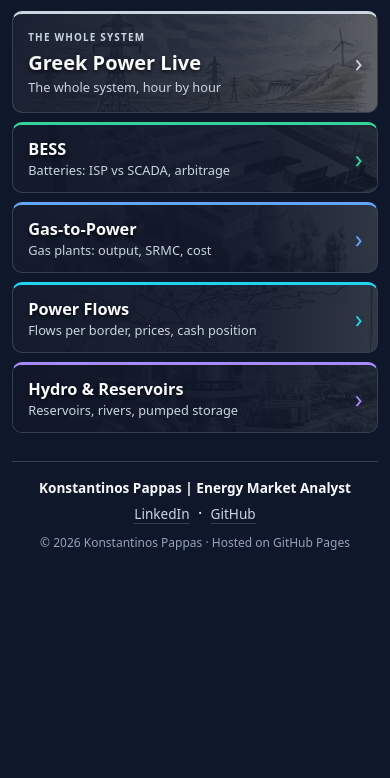
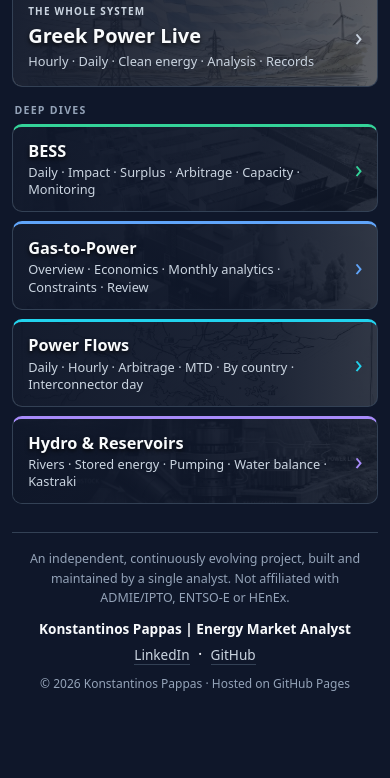
Before and after one commit to Kon-Pappas/kon-pappas.github.io, a plain HTML site: page index.html in a window 390 px wide. Shown: the part 66-844 px from the top of the page. Drawn offline with Linux system fonts and the light colour scheme; no server answers.

Commit message:
Add files via upload

```diff
--- a/index.html
+++ b/index.html
@@ -54,7 +54,7 @@
         .open { color: var(--a); font-weight: 700; white-space: nowrap; }
         .upd:not(:empty)::before { content: "\00b7"; margin-right: .45rem; color: var(--muted); }
         /* Καθυστέρηση ενημέρωσης: διακριτικό κόκκινο (το κίτρινο είναι των εισαγωγών) */
-        .card.is-stale .upd { color: #fca5a5; }
+        .card.is-stale .upd, .card.is-stale .mtime { color: #fca5a5; }
 
         /* Κάρτα συνόλου (live-greekpower) σε όλο το πλάτος */
         .card.hero { grid-column: 1 / -1; min-height: 230px; }
@@ -78,7 +78,7 @@
         .f-links a { color: var(--soft); font-size: .85rem; text-decoration: none; border-bottom: 1px solid var(--border); }
         .f-copy { color: var(--muted); font-size: .75rem; margin-top: .9rem; }
 
-        .card-short, .sub-short, .chev { display: none; }
+        .card-short, .sub-short, .chev, .mtime { display: none; }
         .last { display: none; margin-left: .6rem; vertical-align: middle; font-size: .62rem; font-weight: 700; letter-spacing: .06em; text-transform: uppercase; color: var(--a); border: 1px solid var(--a); border-radius: 9999px; padding: .1rem .5rem; text-shadow: none; }
         .card.is-last .last { display: inline-block; }
 
@@ -87,30 +87,31 @@
             body { padding: .9rem .75rem 1.25rem; }
             .top { position: absolute; top: .85rem; right: .75rem; margin: 0; }
             .lang button { padding: .3rem .6rem; font-size: .72rem; }
-            header { text-align: left; margin: .1rem 0 .85rem; padding-right: 6.2rem; }
+            header { text-align: left; margin: .1rem 0 .6rem; padding-right: 6.2rem; }
             header h1 { font-size: 1.3rem; line-height: 1.2; margin-bottom: .2rem; }
-            .sub-long, .card-desc, .card-foot, .section-label { display: none; }
-            .sub-short { display: block; font-size: .8rem; margin: 0; }
+            .sub-long, .card-desc, .card-foot { display: none; }
+            .section-label { font-size: .66rem; margin: .45rem 0 -.1rem .15rem; }
             .grid { gap: .55rem; }
             .card { min-height: 0; border-radius: 10px; }
             .card:hover { transform: none; }
             .card-content { padding: .8rem 2.4rem .8rem .95rem; justify-content: center; background: linear-gradient(90deg, rgba(15,23,42,.94) 0%, rgba(15,23,42,.80) 70%, rgba(15,23,42,.55) 100%); }
-            .card-title { font-size: 1.02rem; margin-bottom: .15rem; }
+            .card-title { font-size: 1.02rem; margin-bottom: .15rem; display: flex; align-items: baseline; gap: .5rem; }
+            .mtime { display: inline; margin-left: auto; font-size: .68rem; font-weight: 500; color: var(--muted); white-space: nowrap; text-shadow: none; }
             .card-short { display: block; color: var(--soft); font-size: .8rem; line-height: 1.35; }
             .card::after { content: "\203A"; position: absolute; right: .9rem; top: 50%; transform: translateY(-50%); z-index: 3; font-size: 1.6rem; line-height: 1; color: var(--a); }
-            .card.is-stale .card-short::before { content: "\26A0  "; color: #fca5a5; }
             .card.hero { min-height: 0; }
             .card.hero .card-content { padding: 1rem 2.4rem 1rem .95rem; }
             .card.hero .card-title { font-size: 1.25rem; margin-bottom: .2rem; }
             .kicker { font-size: .62rem; margin-bottom: .3rem; }
             footer { margin-top: 1.75rem; padding-top: 1rem; }
-            .f-note, .f-sub { display: none; }
+            .f-sub { display: none; }
+            .f-note { font-size: .78rem; margin-bottom: .75rem; }
             .f-name { font-size: .85rem; }
             .f-copy { margin-top: .6rem; }
         }
         /* Πολύ στενές οθόνες (≤ 360 px): μία γραμμή ανά κάρτα */
         @media (max-width: 360px) {
-            .card-short { white-space: nowrap; overflow: hidden; text-overflow: ellipsis; font-size: .76rem; }
+            .card-short { font-size: .76rem; }
             .card-content { padding-top: .7rem; padding-bottom: .7rem; }
             .card-title { font-size: .98rem; }
             .card.hero .card-title { font-size: 1.15rem; }
@@ -147,7 +148,7 @@
             <div class="card-bg"></div>
             <div class="card-content">
                 <div class="kicker"><span data-t="liveKick"></span><span class="last" data-t="last"></span></div>
-                <h2 class="card-title">Greek Power Live</h2>
+                <h2 class="card-title"><span>Greek Power Live</span><span class="mtime"></span></h2>
                 <p class="card-desc" data-t="liveDesc"></p><p class="card-short" data-t="liveShort"></p>
                 <div class="card-foot"><span class="cadence"><span data-t="hourly"></span><span class="upd"></span></span><span class="open" data-t="open"></span></div>
             </div>
@@ -158,7 +159,7 @@
         <a href="./bess-dashboard-v2/" data-k="bess" class="card c-bess">
             <div class="card-bg" style="background-image:url('images/bess-bg.jpg')"></div>
             <div class="card-content">
-                <h2 class="card-title"><span data-t="bessT"></span><span class="last" data-t="last"></span></h2>
+                <h2 class="card-title"><span data-t="bessT"></span><span class="last" data-t="last"></span><span class="mtime"></span></h2>
                 <p class="card-desc" data-t="bessDesc"></p><p class="card-short" data-t="bessShort"></p>
                 <div class="card-foot"><span class="cadence"><span data-t="daily"></span><span class="upd"></span></span><span class="open" data-t="open"></span></div>
             </div>
@@ -167,7 +168,7 @@
         <a href="./gas-power-dashboard-v2/" data-k="gas" class="card c-gas">
             <div class="card-bg" style="background-image:url('images/gas-bg.jpg')"></div>
             <div class="card-content">
-                <h2 class="card-title"><span data-t="gasT"></span><span class="last" data-t="last"></span></h2>
+                <h2 class="card-title"><span data-t="gasT"></span><span class="last" data-t="last"></span><span class="mtime"></span></h2>
                 <p class="card-desc" data-t="gasDesc"></p><p class="card-short" data-t="gasShort"></p>
                 <div class="card-foot"><span class="cadence"><span data-t="daily"></span><span class="upd"></span></span><span class="open" data-t="open"></span></div>
             </div>
@@ -176,7 +177,7 @@
         <a href="./power-flows-dashboard/" data-k="flows" class="card c-flows">
             <div class="card-bg" style="background-image:url('images/flows-bg.jpg')"></div>
             <div class="card-content">
-                <h2 class="card-title"><span data-t="flowsT"></span><span class="last" data-t="last"></span></h2>
+                <h2 class="card-title"><span data-t="flowsT"></span><span class="last" data-t="last"></span><span class="mtime"></span></h2>
                 <p class="card-desc" data-t="flowsDesc"></p><p class="card-short" data-t="flowsShort"></p>
                 <div class="card-foot"><span class="cadence"><span data-t="daily"></span><span class="upd"></span></span><span class="open" data-t="open"></span></div>
             </div>
@@ -185,7 +186,7 @@
         <a href="./bighydro-dashboard/" data-k="hydro" class="card c-hydro">
             <div class="card-bg" style="background-image:url('images/hydro-bg.jpg')"></div>
             <div class="card-content">
-                <h2 class="card-title"><span data-t="hydroT"></span><span class="last" data-t="last"></span></h2>
+                <h2 class="card-title"><span data-t="hydroT"></span><span class="last" data-t="last"></span><span class="mtime"></span></h2>
                 <p class="card-desc" data-t="hydroDesc"></p><p class="card-short" data-t="hydroShort"></p>
                 <div class="card-foot"><span class="cadence"><span data-t="daily"></span><span class="upd"></span></span><span class="open" data-t="open"></span></div>
             </div>
@@ -208,6 +209,7 @@
 </div>
 
 <script>
+// Στο κινητό, ο υπότιτλος κάθε κάρτας (…Short) = οι καρτέλες του dashboard, όπως στα repos (Νοε 2026).
 // Κείμενα GR / EN. Πρώτη επίσκεψη: αγγλικά. Μετά ακολουθεί την επιλογή του επισκέπτη,
 // κοινή με όλα τα dashboards του hub (κλειδί 'kp_lang', ίδιο origin).
 const T = {
@@ -222,11 +224,11 @@ const T = {
     flowsT: 'Power Flows', flowsDesc: 'Interconnections with Albania, Bulgaria, Italy, North Macedonia and Turkey: scheduled against actual flows, hourly profiles with prices, daily and month-to-date cash position.',
     hydroT: 'Hydro & Reservoirs', hydroDesc: 'Reservoir levels, generation by river and cascade, pumped storage, a stored-energy estimate calibrated to ENTSO-E, and the water balance of each river.',
     subShort: 'Greek electricity & gas, from public data',
-    liveShort: 'The whole system, hour by hour',
-    bessShort: 'Batteries: ISP vs SCADA, arbitrage',
-    gasShort: 'Gas plants: output, SRMC, cost',
-    flowsShort: 'Flows per border, prices, cash position',
-    hydroShort: 'Reservoirs, rivers, pumped storage',
+    liveShort: 'Hourly\u00a0· Daily\u00a0· Clean\u00a0energy\u00a0· Analysis\u00a0· Records',
+    bessShort: 'Daily\u00a0· Impact\u00a0· Surplus\u00a0· Arbitrage\u00a0· Capacity\u00a0· Monitoring',
+    gasShort: 'Overview\u00a0· Economics\u00a0· Monthly\u00a0analytics\u00a0· Constraints\u00a0· Review',
+    flowsShort: 'Daily\u00a0· Hourly\u00a0· Arbitrage\u00a0· MTD\u00a0· By\u00a0country\u00a0· Interconnector\u00a0day',
+    hydroShort: 'Rivers\u00a0· Stored\u00a0energy\u00a0· Pumping\u00a0· Water\u00a0balance\u00a0· Kastraki',
     last: 'Last visited',
     instTitle: 'Install Greek Energy',
     instAndroid: 'Full screen, no browser bar, one tap from your home screen.',
@@ -253,11 +255,11 @@ const T = {
     flowsT: 'Διασυνοριακές ροές', flowsDesc: 'Διασυνδέσεις με Αλβανία, Βουλγαρία, Ιταλία, Βόρεια Μακεδονία και Τουρκία: προγραμματισμένες έναντι πραγματικών ροών, ωριαία προφίλ με τιμές, ημερήσια και μηνιαία ταμειακή θέση.',
     hydroT: 'Υδροηλεκτρικά & ταμιευτήρες', hydroDesc: 'Στάθμες ταμιευτήρων, παραγωγή ανά ποταμό και καταρράκτη, άντληση, αποθηκευμένη ενέργεια βαθμονομημένη στο ENTSO-E, και ισοζύγιο νερού ανά ποταμό.',
     subShort: 'Ηλεκτρισμός & αέριο στην Ελλάδα, από δημόσια δεδομένα',
-    liveShort: 'Όλο το σύστημα, ώρα με την ώρα',
-    bessShort: 'Μπαταρίες: ISP έναντι SCADA, arbitrage',
-    gasShort: 'Μονάδες αερίου, SRMC, κόστος',
-    flowsShort: 'Ροές ανά σύνορο, τιμές, ταμειακή θέση',
-    hydroShort: 'Ταμιευτήρες, ποτάμια, άντληση',
+    liveShort: 'Ωριαία\u00a0· Ημερήσια\u00a0· Καθαρή\u00a0ενέργεια\u00a0· Ανάλυση\u00a0· Ρεκόρ',
+    bessShort: 'Ημερήσια\u00a0· Αντίκτυπος\u00a0· Πλεόνασμα\u00a0· Arbitrage\u00a0· Χωρητικότητα\u00a0· Παρακολούθηση',
+    gasShort: 'Επισκόπηση\u00a0· Οικονομικά\u00a0· Μηνιαία\u00a0ανάλυση\u00a0· Περιορισμοί\u00a0· Ανασκόπηση',
+    flowsShort: 'Ημερήσια\u00a0· Ωριαία\u00a0· Arbitrage\u00a0· Μηνιαία\u00a0· Ανά\u00a0χώρα\u00a0· Ημέρα\u00a0διασυνδέσεων',
+    hydroShort: 'Ποτάμια\u00a0· Αποθηκευμένη\u00a0ενέργεια\u00a0· Άντληση\u00a0· Ισοζύγιο\u00a0νερού\u00a0· Καστράκι',
     last: 'Τελευταία επίσκεψη',
     instTitle: 'Εγκατάσταση του Greek Energy',
     instAndroid: 'Πλήρης οθόνη, χωρίς μπάρα, με ένα πάτημα από την αρχική οθόνη.',
@@ -295,12 +297,22 @@ function fmtUpd(dt) {
   const time = new Intl.DateTimeFormat(loc, { ...o, hour: '2-digit', minute: '2-digit', hour12: false }).format(dt);
   return T[lang].lastUpd + ' ' + day + ', ' + time;
 }
+// Κινητό: σκέτη ώρα αν η ενημέρωση έγινε σήμερα, αλλιώς και ημερομηνία («14 Νοε 07:05»)
+function fmtShort(dt) {
+  const o = { timeZone: 'Europe/Athens' };
+  const day = d => new Intl.DateTimeFormat('en-CA', o).format(d);
+  const time = new Intl.DateTimeFormat('el-GR', { ...o, hour: '2-digit', minute: '2-digit', hour12: false }).format(dt);
+  if (day(dt) === day(new Date())) return time;
+  return new Intl.DateTimeFormat(lang === 'el' ? 'el-GR' : 'en-GB', { ...o, day: 'numeric', month: 'short' }).format(dt).replace('.', '') + ' ' + time;
+}
 function renderUpd() {
   Object.keys(UPD).forEach(k => {
     const card = document.querySelector('.card[data-k="' + k + '"]');
     if (!card) return;
     const stale = (Date.now() - UPD[k]) / 3600000 > SRC[k][2];
     card.classList.toggle('is-stale', stale);
+    const mt = card.querySelector('.mtime');
+    if (mt) mt.textContent = (stale ? '\u26A0 ' : '') + fmtShort(UPD[k]);
     const el = card.querySelector('.upd');
     el.textContent = (stale ? '\u26A0 ' : '') + fmtUpd(UPD[k]);
     el.title = stale ? T[lang].stale : '';
```
